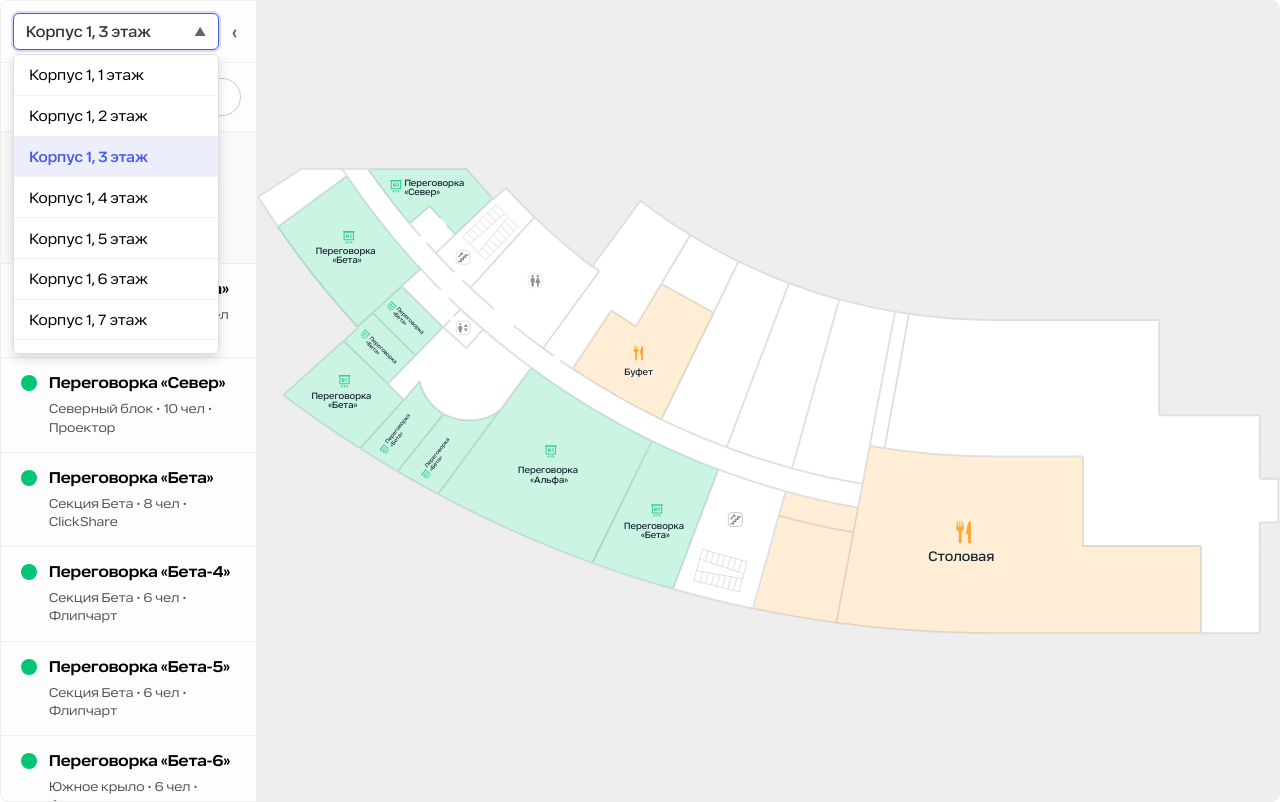
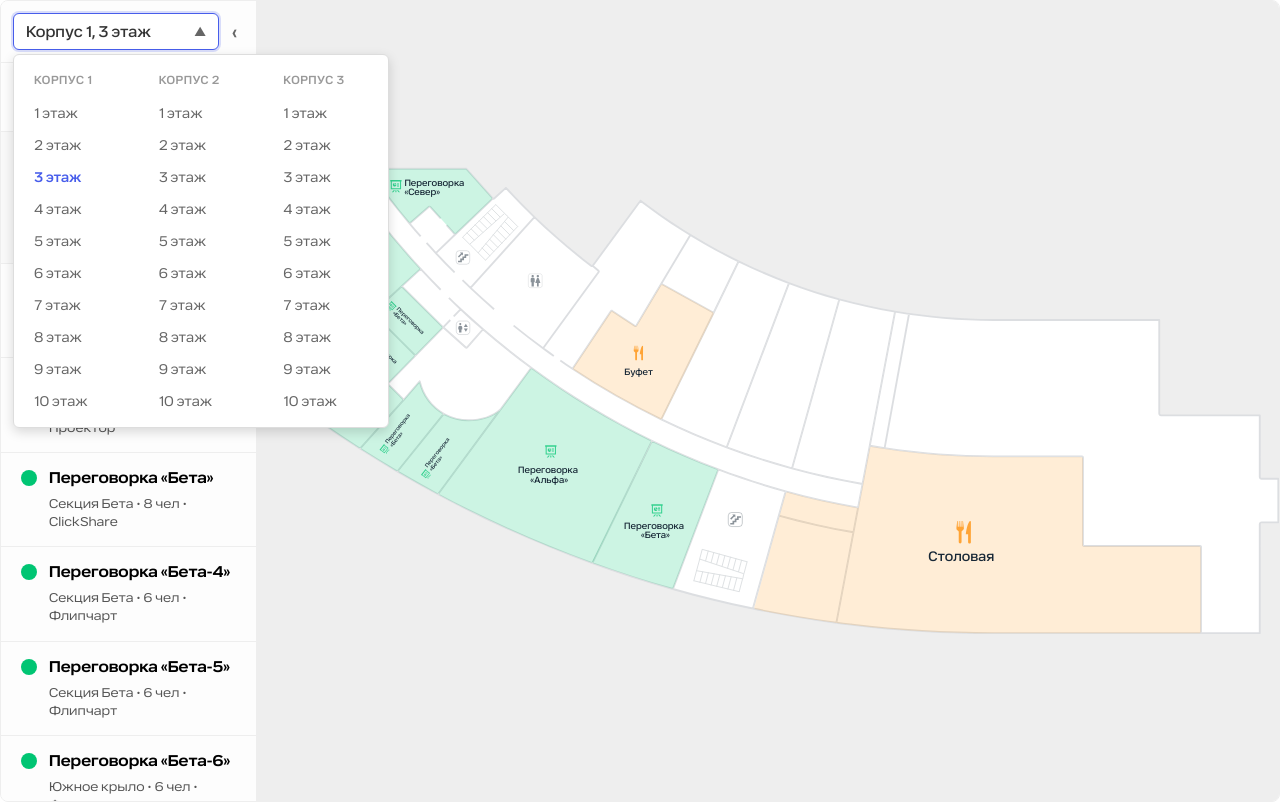
Before and after one commit to Artur-ershov/services-map, a plain HTML site: page index.html in a window 1280 px wide. Both pictures are taken after a click on the button "Выбрать этаж". Drawn offline with Linux system fonts and the light colour scheme.

Commit message:
Реорганизация дропдауна выбора этажей: добавлены колонки для зданий с заголовками и кнопками этажей, улучшена логика сортировки и отображения. Обновлены стили для контейнеров и кнопок этажей.

```diff
--- a/app.js
+++ b/app.js
@@ -533,43 +533,54 @@
 
         floorDropdownList.innerHTML = '';
 
-        // Создаем плоский список всех этажей всех зданий
-        const allFloors = [];
+        // Создаем контейнер для всех корпусов в виде колонок
+        const buildingsContainer = document.createElement('div');
+        buildingsContainer.className = 'ksmm-floor-dropdown-buildings';
+
+        // Создаем колонку для каждого корпуса
         for (const buildingKey in buildingFloorStructure) {
             const bData = buildingFloorStructure[buildingKey];
-            bData.floors.forEach(floor => {
-                allFloors.push({
-                    building: buildingKey,
-                    floor: floor,
-                    label: `${bData.label}, ${floor} этаж`
+
+            // Создаем колонку корпуса
+            const buildingColumn = document.createElement('div');
+            buildingColumn.className = 'ksmm-floor-dropdown-building-column';
+
+            // Заголовок корпуса
+            const buildingHeader = document.createElement('div');
+            buildingHeader.className = 'ksmm-floor-dropdown-building-header';
+            buildingHeader.textContent = bData.label;
+            buildingColumn.appendChild(buildingHeader);
+
+            // Контейнер для этажей (вертикальный список)
+            const floorsContainer = document.createElement('div');
+            floorsContainer.className = 'ksmm-floor-dropdown-floors';
+
+            // Сортируем этажи по возрастанию
+            const sortedFloors = [...bData.floors].sort((a, b) => a - b);
+
+            // Создаем кнопки этажей
+            sortedFloors.forEach(floor => {
+                const floorBtn = document.createElement('button');
+                floorBtn.className = 'ksmm-floor-dropdown-floor-btn';
+                if (buildingKey === currentBuilding && floor === currentFloor) {
+                    floorBtn.classList.add('active');
+                }
+                floorBtn.textContent = `${floor} этаж`;
+                floorBtn.setAttribute('data-building', buildingKey);
+                floorBtn.setAttribute('data-floor', floor);
+                floorBtn.addEventListener('click', (e) => {
+                    e.stopPropagation();
+                    switchFloor(buildingKey, floor);
+                    closeFloorDropdown();
                 });
+                floorsContainer.appendChild(floorBtn);
             });
+
+            buildingColumn.appendChild(floorsContainer);
+            buildingsContainer.appendChild(buildingColumn);
         }
 
-        // Сортируем: сначала по зданию, потом по этажу (по возрастанию)
-        allFloors.sort((a, b) => {
-            if (a.building !== b.building) {
-                return a.building.localeCompare(b.building);
-            }
-            return a.floor - b.floor;
-        });
-
-        // Создаем элементы списка
-        allFloors.forEach(item => {
-            const listItem = document.createElement('div');
-            listItem.className = 'ksmm-floor-dropdown-item';
-            if (item.building === currentBuilding && item.floor === currentFloor) {
-                listItem.classList.add('active');
-            }
-            listItem.textContent = item.label;
-            listItem.setAttribute('data-building', item.building);
-            listItem.setAttribute('data-floor', item.floor);
-            listItem.addEventListener('click', () => {
-                switchFloor(item.building, item.floor);
-                closeFloorDropdown();
-            });
-            floorDropdownList.appendChild(listItem);
-        });
+        floorDropdownList.appendChild(buildingsContainer);
     }
 
     function openFloorDropdown() {
@@ -602,11 +613,11 @@
         const thisSwitchSequence = floorSwitchSequence;
 
         // Обновляем активный элемент в дропдауне
-        document.querySelectorAll('.ksmm-floor-dropdown-item').forEach(item => {
-            item.classList.remove('active');
+        document.querySelectorAll('.ksmm-floor-dropdown-floor-btn').forEach(btn => {
+            btn.classList.remove('active');
         });
-        const currentItem = document.querySelector(`.ksmm-floor-dropdown-item[data-building="${b}"][data-floor="${f}"]`);
-        if (currentItem) currentItem.classList.add('active');
+        const currentBtn = document.querySelector(`.ksmm-floor-dropdown-floor-btn[data-building="${b}"][data-floor="${f}"]`);
+        if (currentBtn) currentBtn.classList.add('active');
 
         renderFloorBaseLayer(floorKey, thisSwitchSequence).then(() => {
             // Check if this is still the most recent floor switch
--- a/style.css
+++ b/style.css
@@ -59,6 +59,8 @@
     justify-content: space-between;
     padding: 0.75em;
     border-bottom: 1px solid var(--bg);
+    position: relative;
+    overflow: visible;
 }
 
 /* Дропдаун выбора этажа */
@@ -110,15 +112,18 @@
     position: absolute;
     top: calc(100% + 4px);
     left: 0;
-    right: 0;
+    min-width: 350px;
+    width: max-content;
+    max-width: calc(100vw - 40px);
     background: white;
     border: 1px solid #ddd;
     border-radius: 6px;
     box-shadow: 0 4px 12px rgba(0, 0, 0, 0.15);
-    max-height: 300px;
+    max-height: 400px;
     overflow-y: auto;
     z-index: 1000;
     animation: dropdownFadeIn 0.2s ease;
+    padding: 12px;
 }
 
 @keyframes dropdownFadeIn {
@@ -132,30 +137,60 @@
     }
 }
 
-.ksmm-floor-dropdown-item {
-    padding: 0.75em 1em;
-    cursor: pointer;
-    transition: background-color 0.15s ease;
-    border-bottom: 1px solid #f0f0f0;
-    font-size: 0.95em;
+/* Контейнер всех корпусов (grid для колонок) */
+.ksmm-floor-dropdown-buildings {
+    display: grid;
+    grid-template-columns: repeat(3, 1fr);
+    gap: 24px;
+    align-items: start;
+    min-width: 350px;
 }
 
-.ksmm-floor-dropdown-item:last-child {
-    border-bottom: none;
+/* Колонка корпуса */
+.ksmm-floor-dropdown-building-column {
+    display: flex;
+    flex-direction: column;
 }
 
-.ksmm-floor-dropdown-item:hover {
-    background-color: var(--hl);
+/* Заголовок корпуса */
+.ksmm-floor-dropdown-building-header {
+    font-size: 12px;
+    font-weight: 600;
+    text-transform: uppercase;
+    color: #999;
+    letter-spacing: 0.5px;
+    padding: 6px 8px 6px 8px;
+    margin-bottom: 6px;
 }
 
-.ksmm-floor-dropdown-item.active {
-    background-color: rgba(var(--krok-blue-rgb), 0.1);
+/* Контейнер этажей (вертикальный список) */
+.ksmm-floor-dropdown-floors {
+    display: flex;
+    flex-direction: column;
+    gap: 4px;
+}
+
+/* Кнопка этажа */
+.ksmm-floor-dropdown-floor-btn {
+    padding: 6px 8px;
+    border: none;
+    background: transparent;
+    cursor: pointer;
+    font-size: 0.9em;
+    transition: all 0.15s ease;
+    color: #666;
+    font-weight: 400;
+    text-align: left;
+    width: 100%;
+}
+
+.ksmm-floor-dropdown-floor-btn:hover {
+    color: var(--krok-blue);
+}
+
+.ksmm-floor-dropdown-floor-btn.active {
     color: var(--krok-blue);
     font-weight: 600;
-}
-
-.ksmm-floor-dropdown-item.active:hover {
-    background-color: rgba(var(--krok-blue-rgb), 0.15);
 }
 
 .ksmm-toggle-panel {
@@ -252,7 +287,7 @@
     display: flex;
     flex-direction: column;
     background: #fdfdfd;
-    overflow: hidden;
+    overflow: visible;
     transition: max-height 0.3s ease;
 }
 
@@ -739,13 +774,13 @@
     position: absolute;
     top: 20%;
     left: 20px;
-    /*transform: translate(-50%, -50%);*/
-    width: 300px;
+    width: 400px;
+    max-width: calc(100vw - 40px);
     background: white;
     border-radius: 8px;
     box-shadow: 0 4px 15px rgba(0, 0, 0, 0.2);
     z-index: 1000;
-    padding: 20px;
+    padding: 24px;
 }
 
 .ksmm-popup-close {
@@ -817,11 +852,43 @@
     }
 
     .ksmm-floor-dropdown-list {
-        max-height: 250px;
+        max-height: 70vh;
+        padding: 8px;
     }
 
-    .ksmm-floor-dropdown-item {
-        padding: 0.6em 0.8em;
-        font-size: 0.9em;
+    .ksmm-floor-dropdown-buildings {
+        grid-template-columns: 1fr;
+        gap: 12px;
+    }
+
+    .ksmm-floor-dropdown-building-header {
+        font-size: 10px;
+        padding: 4px 6px 4px 6px;
+    }
+
+    .ksmm-floor-dropdown-floors {
+        gap: 3px;
+    }
+
+    .ksmm-floor-dropdown-floor-btn {
+        padding: 6px 8px;
+        font-size: 0.85em;
+    }
+
+    .ksmm-popup {
+        width: calc(100% - 40px);
+        max-width: none;
+        min-width: 280px;
+        padding: 20px;
+        left: 20px;
+        right: 20px;
+    }
+
+    .ksmm-popup-img {
+        height: 160px;
+    }
+
+    .ksmm-popup h3 {
+        font-size: 1.1em;
     }
 }
```
